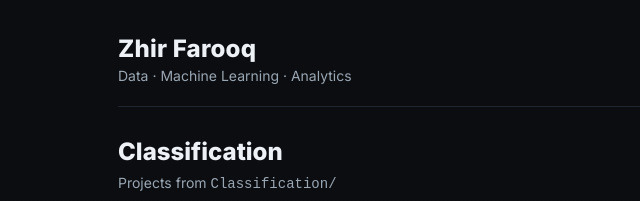
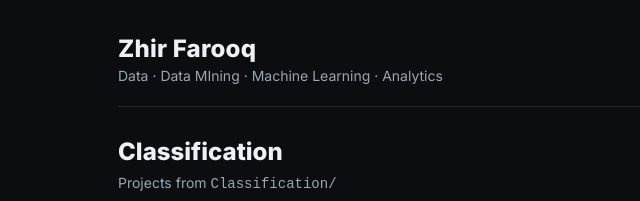
Before and after one commit to zhirF/portfolio-landing-page, a plain HTML site: page index.html in a window 1280 px wide. Shown: the top 201 px of the page, 0-640 px from the left. Drawn offline with Linux system fonts and the light colour scheme.

Commit message:
Update index.html

```diff
--- a/index.html
+++ b/index.html
@@ -50,7 +50,7 @@
     <header>
       <div class="brand">
         <div class="name">Zhir Farooq</div>
-        <div class="tagline">Data · Machine Learning · Analytics</div>
+        <div class="tagline">Data · Data MIning · Machine Learning · Analytics</div>
       </div>
       <div class="btns">
         <a class="primary" href="https://github.com/zhirf" target="_blank" rel="noopener">GitHub</a>
```
